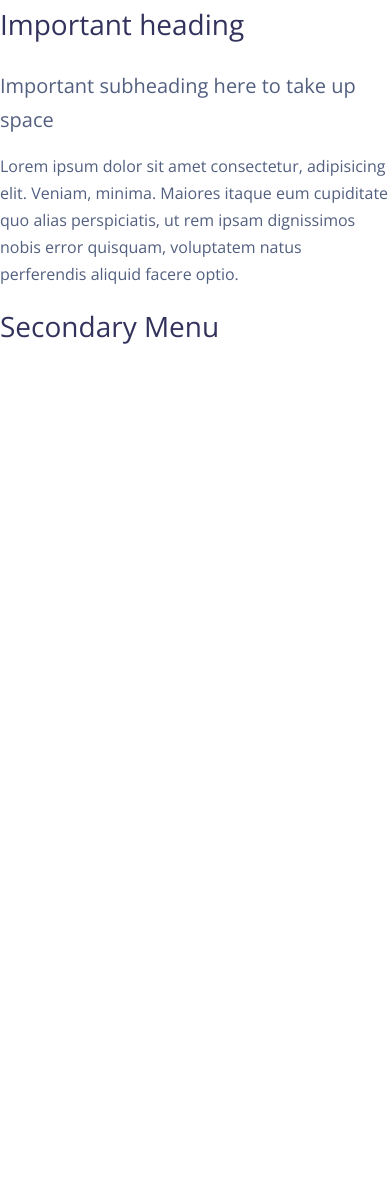
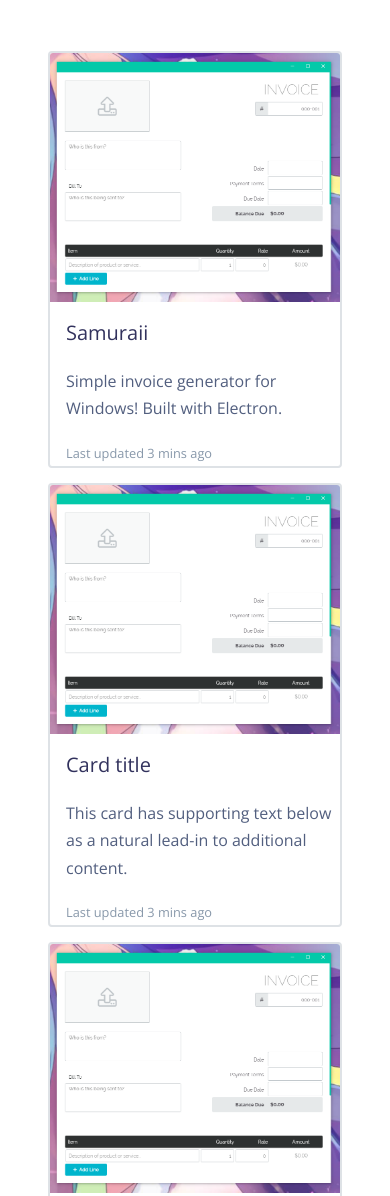
Before and after one commit to brandonore/portfolio, a website: page index.html in a window 390 px wide. Shown: the part 1497-2693 px from the top of the page. Before the commit the page ends 1868 px from the top, so only its background shows below. Drawn offline with nearby package versions, Linux system fonts and the light colour scheme.

Commit message:
added card deck for portfolio items. added hover overlay for info

```diff
--- a/index.html
+++ b/index.html
@@ -97,17 +97,58 @@
         </div>
     </section>
 
-        <div class="row mt-sm-4 mt-md-0">
-            <div class="col-sm-12 col-md-8 text-sm-center text-md-left">
-                <h3>Important heading</h3>
-                <p class="lead">Important subheading here to take up space</p>
-                <p>Lorem ipsum dolor sit amet consectetur, adipisicing elit. Veniam, minima. Maiores itaque eum cupiditate quo alias perspiciatis, ut rem ipsam dignissimos nobis error quisquam, voluptatem natus perferendis aliquid facere optio.</p>
-            </div>
-            <div class="col-sm-12 col-md-4">
-                <h3 class="mb-4">Secondary Menu</h3>
-
+    <div class="container-fluid mt-5">
+        <div class="row mb-5">
+            <div class="col-lg-12 px-5">
+                <div class="card-deck">
+                    <div class="card n-card">
+                        <div class="card border-light card-overlay">
+                            <div class="card-header">
+                                <a href="#"><i class="fas fa-images"></i></a>
+                                <a href="#"><i class="fab fa-github-alt"></i></a>
+                            </div>
+                            <div class="card-body">
+                                <div class="card-title">Samuraii</div>
+                                <ul class="card-text">
+                                    <li>Genearte PDF invoices</li>
+                                    <li>Preview the invoice before saving</li>
+                                    <li>Complete with date picker to select due dates</li>
+                                    <li>Easily add/remove discounts</li>
+                                    <li>Extra fields for Notes & Terms/Conditions</li>
+                                </ul>
+                                <p class="card-text">Built with Javascript, HTML5, CSS3 & wrapped in the Electron framework.
+                                    Please see the github page for downloads! *Currently only available for Windows.
+                                </p>
+                            </div>
+                        </div>
+                      <img class="card-img-top" src="/src/img/previews/sam-prev.PNG" alt="Card image cap">
+                      <div class="card-body">
+                        <h5 class="card-title">Samuraii</h5>
+                        <p class="card-text">Simple invoice generator for Windows! Built with Electron.</p>
+                        <p class="card-text"><small class="text-muted">Last updated 3 mins ago</small></p>
+                      </div>
+                    </div>
+                    <div class="card n-card">
+                      <img class="card-img-top" src="/src/img/previews/sam-prev.PNG" alt="Card image cap">
+                      <div class="card-body">
+                        <h5 class="card-title">Card title</h5>
+                        <p class="card-text">This card has supporting text below as a natural lead-in to additional content.</p>
+                        <p class="card-text"><small class="text-muted">Last updated 3 mins ago</small></p>
+                      </div>
+                    </div>
+                    <div class="card n-card">
+                      <img class="card-img-top" src="/src/img/previews/sam-prev.PNG" alt="Card image cap">
+                      <div class="card-body">
+                        <h5 class="card-title">Card title</h5>
+                        <p class="card-text">This is a wider card with supporting text below as a natural lead-in to additional content. This card has even longer content than the first to show that equal height action.</p>
+                        <p class="card-text"><small class="text-muted">Last updated 3 mins ago</small></p>
+                      </div>
+                    </div>
+                  </div>
             </div>
         </div>
+    </div>
+
 
     <!-- Core -->
     <script src="/src/vendor/jquery/jquery.min.js"></script>
--- a/src/scss/style.scss
+++ b/src/scss/style.scss
@@ -2,7 +2,46 @@
 @import '_navbar.scss';
 @import '_mainprofile.scss';
 
+.n-card {
+    border: 2px solid $gray-300;
+}
 
-body {
-    overflow-x: hidden;
+.card-body {
+    padding: 1rem 0 0 1rem;
 }
+
+.card-overlay {
+    font-size: 2rem;
+    position: absolute;
+    bottom: 0;
+    left: 0;
+    background: $secondary;
+    border: none;
+    height: 0;
+    width: 100%;
+    transition: all .2s linear;
+    overflow: hidden;
+    padding: 0;
+    margin: 0 !important;
+    > .card-header {
+        text-align: center;
+        > a i {
+            transition: all .2s linear;
+            font-size: 3rem;
+            padding: 0 .5rem;
+        }
+    }
+    > .card-body {
+        text-align: center;
+        padding: 1rem;
+        > .card-text {
+            text-align: left;
+            font-size: 1rem;
+        }
+    }
+}
+
+.card:hover .card-overlay {
+    height: 100%;
+    cursor: pointer;
+}
```
Also changed, not shown: src/css/style.css, src/img/previews/sam-prev.PNG (added).
